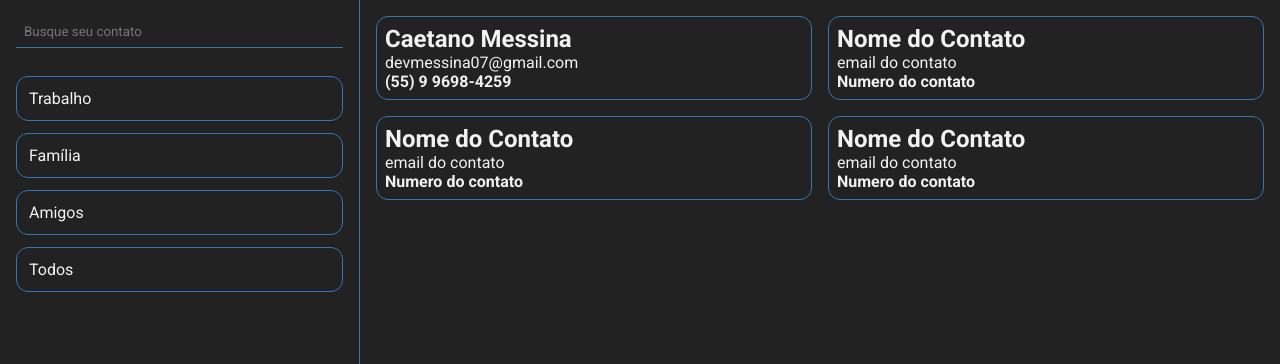
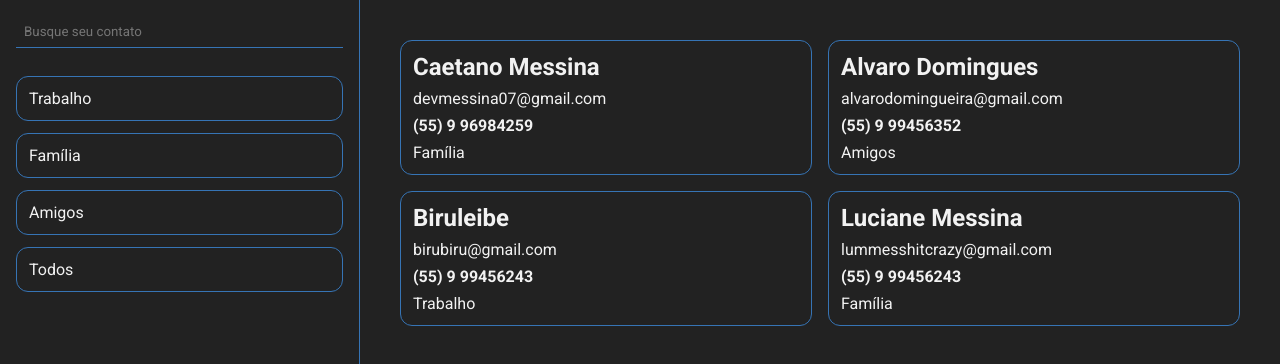
Before and after one commit to ExtratoZ/MyFriendsList, a React (Vite) app: page / in a window 1280 px wide. Shown: the top 364 px of the page. Built offline with nearby package versions, Linux system fonts and the light colour scheme.

Commit message:
build contact section

```diff
--- a/src/App.tsx
+++ b/src/App.tsx
@@ -1,16 +1,18 @@
+import { Provider } from 'react-redux';
 import AreaContatos from './containers/AreaContatos';
 import BarraLateral from './containers/BarraLateral';
 import GlobalStyle, { Container } from './styles';
+import store from './store';
 
 function App() {
   return (
-    <>
+    <Provider store={store}>
       <GlobalStyle />
       <Container>
         <BarraLateral />
         <AreaContatos />
       </Container>
-    </>
+    </Provider>
   );
 }
 
--- a/src/components/Contato/index.tsx
+++ b/src/components/Contato/index.tsx
@@ -1,30 +1,17 @@
-import AbaContato from './style';
+import * as S from './style';
+import Contato from '../../models/Contato';
 
-const Contato = () => {
+type Props = Contato;
+
+const Contatos = ({ titulo, email, telefone, categoria, id }: Props) => {
   return (
-    <AbaContato>
-      <li>
-        <h2>Caetano Messina</h2>
-        <p>devmessina07@gmail.com</p>
-        <h4>(55) 9 9698-4259</h4>
-      </li>
-      <li>
-        <h2>Nome do Contato</h2>
-        <p>email do contato</p>
-        <h4>Numero do contato</h4>
-      </li>
-      <li>
-        <h2>Nome do Contato</h2>
-        <p>email do contato</p>
-        <h4>Numero do contato</h4>
-      </li>
-      <li>
-        <h2>Nome do Contato</h2>
-        <p>email do contato</p>
-        <h4>Numero do contato</h4>
-      </li>
-    </AbaContato>
+    <S.AbaContato>
+      <S.Nome>{titulo}</S.Nome>
+      <S.Email>{email}</S.Email>
+      <S.Cel>{telefone}</S.Cel>
+      <span>{categoria}</span>
+    </S.AbaContato>
   );
 };
 
-export default Contato;
+export default Contatos;
--- a/src/components/Contato/style.ts
+++ b/src/components/Contato/style.ts
@@ -1,17 +1,19 @@
 import styled from 'styled-components';
 
-const AbaContato = styled.ul`
-  display: grid;
-  grid-template-columns: 1fr 1fr;
-  gap: 16px;
-
-  li {
-    padding: 8px;
-    border: 1px solid #3674b5;
-    border-radius: 12px;
-  }
+export const AbaContato = styled.div`
+  padding: 12px;
+  border: 1px solid #3674b5;
+  border-radius: 12px;
 `;
 
-export const Nome = styled.h2``;
+export const Nome = styled.h2`
+  margin-bottom: 8px;
+`;
 
-export default AbaContato;
+export const Email = styled.p`
+  margin-bottom: 8px;
+`;
+
+export const Cel = styled.h4`
+  margin-bottom: 8px;
+`;
--- a/src/containers/AreaContatos/index.tsx
+++ b/src/containers/AreaContatos/index.tsx
@@ -1,11 +1,35 @@
-import Contato from '../../components/Contato';
-import { Main } from './style';
+import { useSelector } from 'react-redux';
+import Contatos from '../../components/Contato';
+import type { RootReducer } from '../../store';
+import { MainContainer } from '../../styles';
+import ListaContatos from './styles';
 
 const AreaContatos = () => {
+  const { itens } = useSelector((state: RootReducer) => state.contatos);
+
+  const contatosFiltrados = () => {
+    let filtroContatos = itens;
+    return filtroContatos;
+  };
+
+  const qtdTask = contatosFiltrados();
+
   return (
-    <Main>
-      <Contato />
-    </Main>
+    <MainContainer>
+      <ListaContatos>
+        {qtdTask.map((t) => (
+          <li key={t.titulo}>
+            <Contatos
+              id={t.id}
+              titulo={t.titulo}
+              email={t.email}
+              telefone={t.telefone}
+              categoria={t.categoria}
+            />
+          </li>
+        ))}
+      </ListaContatos>
+    </MainContainer>
   );
 };
 
--- a/src/containers/AreaContatos/style.ts
+++ /dev/null
@@ -1,6 +0,0 @@
-import styled from 'styled-components';
-
-export const Main = styled.main`
-  padding: 16px;
-  heigth: 100vh;
-`;
--- /dev/null
+++ b/src/containers/AreaContatos/styles.ts
@@ -0,0 +1,9 @@
+import styled from 'styled-components';
+
+const ListaContatos = styled.ul`
+  display: grid;
+  grid-template-columns: 1fr 1fr;
+  gap: 16px;
+`;
+
+export default ListaContatos;
--- /dev/null
+++ b/src/models/Contato.ts
@@ -0,0 +1,25 @@
+import * as enums from '../utils/enums/ContatoEnum';
+
+class Contato {
+  titulo: string;
+  email: string;
+  telefone: string;
+  categoria: enums.Categoria;
+  id: number;
+
+  constructor(
+    titulo: string,
+    email: string,
+    telefone: string,
+    categoria: enums.Categoria,
+    id: number
+  ) {
+    this.titulo = titulo;
+    this.email = email;
+    this.telefone = telefone;
+    this.categoria = categoria;
+    this.id = id;
+  }
+}
+
+export default Contato;
--- /dev/null
+++ b/src/store/index.ts
@@ -0,0 +1,11 @@
+import { configureStore } from '@reduxjs/toolkit';
+import contatosReducer from '../store/reducers/ReducerContato';
+
+const store = configureStore({
+  reducer: {
+    contatos: contatosReducer,
+  },
+});
+
+export type RootReducer = ReturnType<typeof store.getState>;
+export default store;
--- /dev/null
+++ b/src/store/reducers/ReducerContato.ts
@@ -0,0 +1,48 @@
+import { createSlice } from '@reduxjs/toolkit';
+import * as enums from '../../utils/enums/ContatoEnum';
+import Contato from '../../models/Contato';
+
+type ContatosState = {
+  itens: Contato[];
+};
+
+const initialState: ContatosState = {
+  itens: [
+    {
+      titulo: 'Caetano Messina',
+      email: 'devmessina07@gmail.com',
+      telefone: '(55) 9 96984259',
+      categoria: enums.Categoria.FAMILIA,
+      id: 1,
+    },
+    {
+      titulo: 'Alvaro Domingues',
+      email: 'alvarodomingueira@gmail.com',
+      telefone: '(55) 9 99456352',
+      categoria: enums.Categoria.AMIGOS,
+      id: 2,
+    },
+    {
+      titulo: 'Biruleibe',
+      email: 'birubiru@gmail.com',
+      telefone: '(55) 9 99456243',
+      categoria: enums.Categoria.TRABALHO,
+      id: 3,
+    },
+    {
+      titulo: 'Luciane Messina',
+      email: 'lummesshitcrazy@gmail.com',
+      telefone: '(55) 9 99456243',
+      categoria: enums.Categoria.FAMILIA,
+      id: 4,
+    },
+  ],
+};
+
+const ContatoSlice = createSlice({
+  name: 'Contatos',
+  initialState,
+  reducers: {},
+});
+
+export default ContatoSlice.reducer;
--- a/src/styles/index.ts
+++ b/src/styles/index.ts
@@ -18,4 +18,10 @@ export const Container = styled.div`
   grid-template-columns: 360px auto;
 `;
 
+export const MainContainer = styled.main`
+  padding: 40px;
+  height: 100vh;
+  overflow-y: scroll;
+`;
+
 export default GlobalStyle;
--- /dev/null
+++ b/src/utils/enums/ContatoEnum.ts
@@ -0,0 +1,5 @@
+export enum Categoria {
+  FAMILIA = 'Família',
+  AMIGOS = 'Amigos',
+  TRABALHO = 'Trabalho',
+}
--- a/tsconfig.app.json
+++ b/tsconfig.app.json
@@ -19,7 +19,7 @@
     "strict": true,
     "noUnusedLocals": true,
     "noUnusedParameters": true,
-    "erasableSyntaxOnly": true,
+    "erasableSyntaxOnly": false,
     "noFallthroughCasesInSwitch": true,
     "noUncheckedSideEffectImports": true
   },
```
